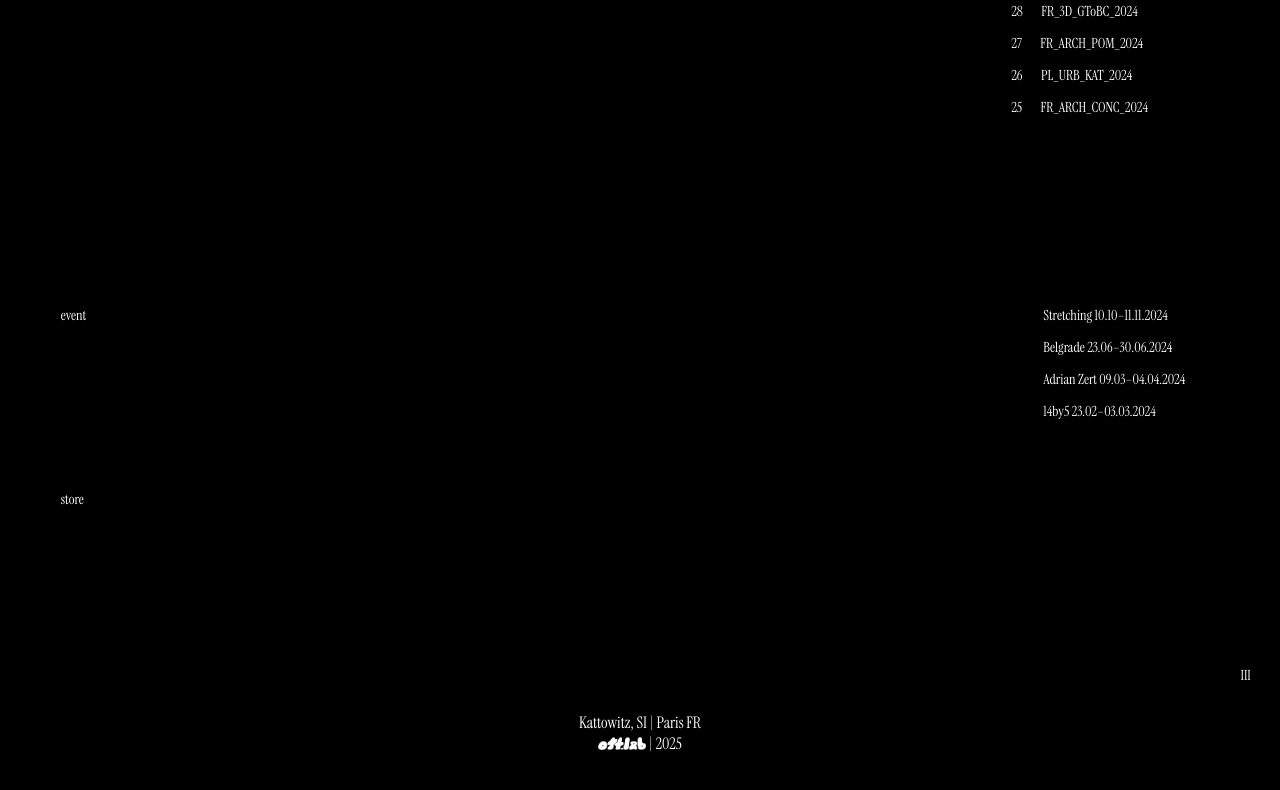
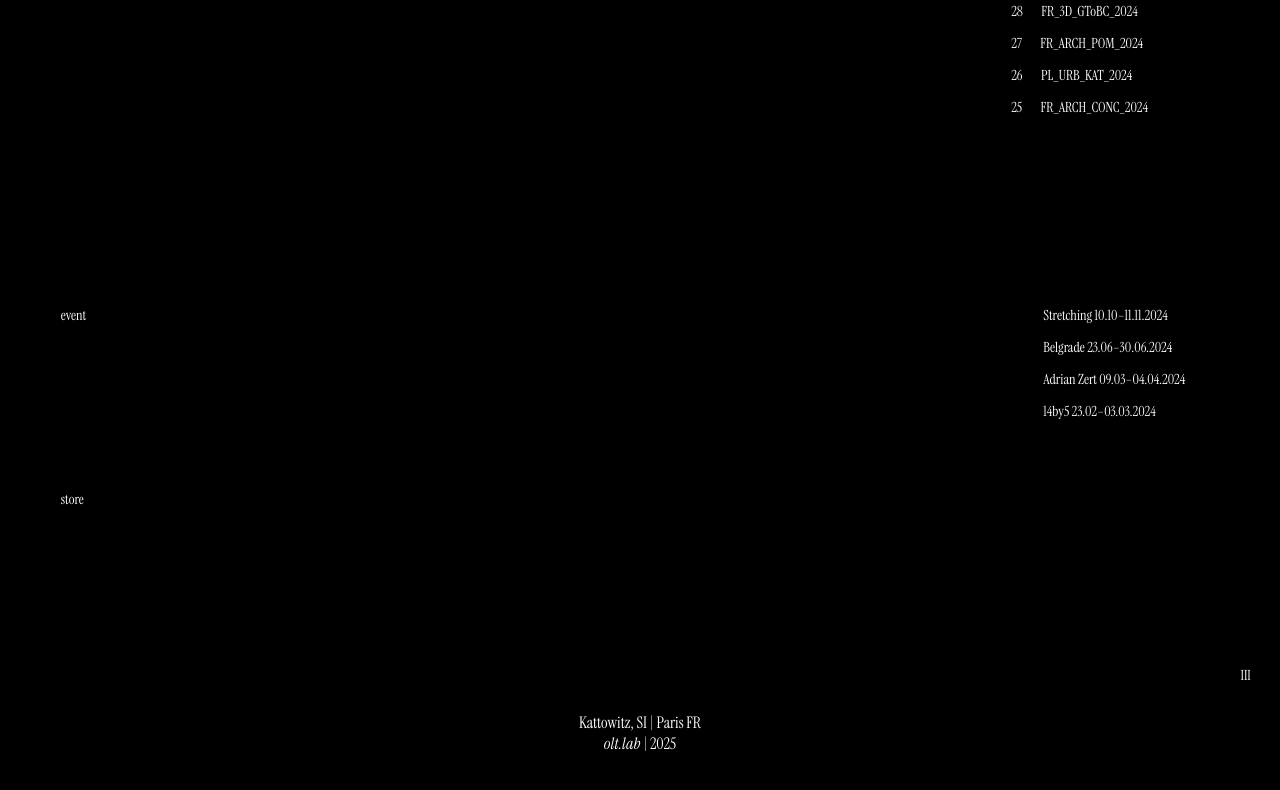
Before and after one commit to GeraltR/oltlab_v2, a React (Vite) app: page / in a window 1280 px wide. Shown: the part 862-1652 px from the top of the page. Built offline with nearby package versions, Linux system fonts and the light colour scheme.

Commit message:
Change footer and aditional gif's animate

```diff
--- a/src/components/FooterCenter/FooterCenter.jsx
+++ b/src/components/FooterCenter/FooterCenter.jsx
@@ -1,5 +1,4 @@
 import styles from "./FooterCenter.module.css";
-import logo from "../../img/logooltlab.png";
 
 export function FooterCenter() {
   return (
@@ -10,9 +9,7 @@ export function FooterCenter() {
           <div className={styles.logoInsideRight}>| Paris FR</div>
         </div>
         <div>
-          <div className={styles.logoInsideLeft}>
-            <img src={logo} />
-          </div>
+          <div className={styles.logoInsideLeftItalic}>olt.lab</div>
           <div className={styles.logoInsideRight}>| 2025</div>
         </div>
       </div>
--- a/src/components/FooterCenter/FooterCenter.module.css
+++ b/src/components/FooterCenter/FooterCenter.module.css
@@ -52,3 +52,12 @@
   justify-content: flex-end;
   align-items: flex-end;
 }
+
+.logoInsideLeftItalic {
+  font-family: "Instrument Serif Italic";
+  margin: 0;
+  float: right;
+  justify-content: flex-end;
+  align-items: center;
+  text-align: right;
+}
--- a/src/components/Hero/Hero.jsx
+++ b/src/components/Hero/Hero.jsx
@@ -1,12 +1,11 @@
 import styles from "./Hero.module.css";
 
 export function Hero(props) {
+  let pathImage = import.meta.env.VITE_BASE_URL + props.heroImage;
+  if (props.heroHidden)
+    pathImage = import.meta.env.VITE_BASE_URL + "/img/olt.gif";
   return (
-    <div
-      className={`${styles.mainHero} ${
-        props.heroHidden ? styles.mainHeroHidden : styles.mainHeroShowing
-      }`}
-    >
+    <div className={`${styles.mainHero}`}>
       <img
         className={`${styles.mainHero} ${
           props.heighDeviceSize == 3
@@ -15,7 +14,7 @@ export function Hero(props) {
             ? styles.mainHeroMedium
             : styles.mainHeroSmall
         }`}
-        src={`${import.meta.env.VITE_BASE_URL}${props.heroImage}`}
+        src={`${pathImage}`}
         style={{ width: `${props.heroWidth}`, height: `${props.heroHeight}` }}
       ></img>
     </div>
```
Also changed, not shown: 1 other file (tests, documents, lock files or other folders).
